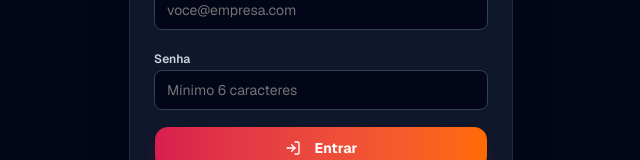
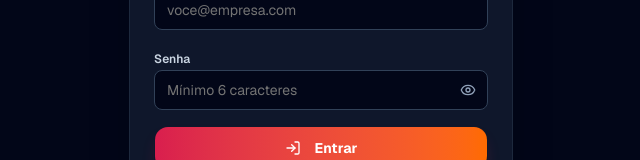
Before and after one commit to caarlosandree/bolaoCopaFrontend, a Next.js app: page /login in a window 1280 px wide. Shown: the part 424-584 px from the top of the page, without its empty margins (319-959 px from the left). Built offline with nearby package versions, Linux system fonts and the light colour scheme; no server answers.

Commit message:
feat(login): adiciona toggle de visibilidade da senha

```diff
--- a/app/login/page.tsx
+++ b/app/login/page.tsx
@@ -12,7 +12,7 @@ import {
 } from "@/components/ui/card"
 import { Input } from "@/components/ui/input"
 import { Button } from "@/components/ui/button"
-import { LogIn, UserPlus } from "lucide-react"
+import { Eye, EyeOff, LogIn, UserPlus } from "lucide-react"
 import { login, register } from "@/lib/api"
 import { setAuth } from "@/lib/auth"
 
@@ -26,6 +26,7 @@ export default function LoginPage() {
   const [password, setPassword] = useState("")
   const [error, setError] = useState("")
   const [loading, setLoading] = useState(false)
+  const [showPassword, setShowPassword] = useState(false)
 
   async function handleSubmit(e: React.FormEvent) {
     e.preventDefault()
@@ -115,15 +116,31 @@ export default function LoginPage() {
                 <label className="text-xs font-semibold text-slate-300">
                   Senha
                 </label>
+                <div className="relative">
                   <Input
-                  type="password"
+                    type={showPassword ? "text" : "password"}
                     value={password}
                     onChange={(e) => setPassword(e.target.value)}
                     placeholder="Mínimo 6 caracteres"
                     required
                     minLength={6}
-                  className="border-slate-700 bg-slate-950 text-white placeholder-slate-500 focus-visible:ring-nina-red"
+                    className="border-slate-700 bg-slate-950 pr-10 text-white placeholder-slate-500 focus-visible:ring-nina-red"
                   />
+                  <button
+                    type="button"
+                    onClick={() => setShowPassword((v) => !v)}
+                    className="absolute inset-y-0 right-3 flex items-center text-slate-400 hover:text-slate-200"
+                    aria-label={
+                      showPassword ? "Ocultar senha" : "Mostrar senha"
+                    }
+                  >
+                    {showPassword ? (
+                      <EyeOff className="h-4 w-4" />
+                    ) : (
+                      <Eye className="h-4 w-4" />
+                    )}
+                  </button>
+                </div>
               </div>
 
               {error && (
@@ -158,6 +175,7 @@ export default function LoginPage() {
                 onClick={() => {
                   setMode(mode === "login" ? "register" : "login")
                   setError("")
+                  setShowPassword(false)
                 }}
                 className="text-xs text-slate-400 transition-colors hover:text-slate-200"
               >
```
Lines whose indentation alone changed are shown as unchanged.
